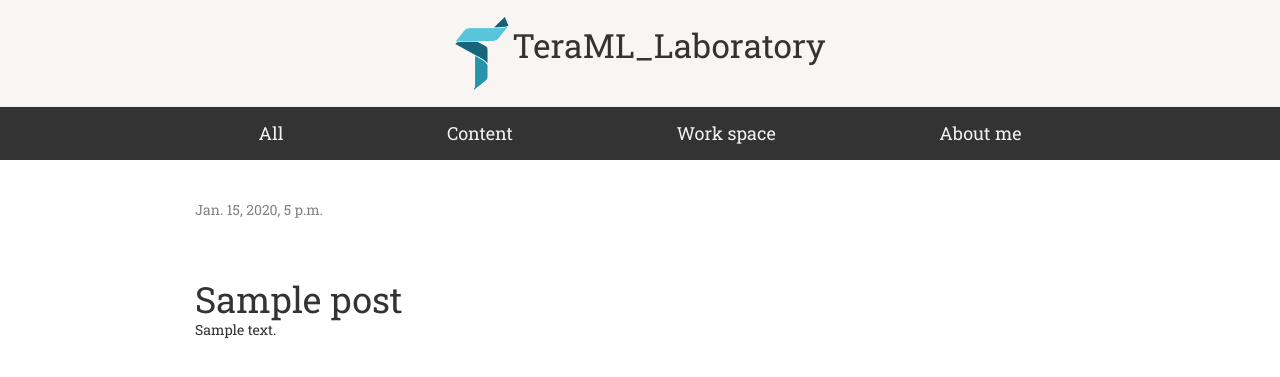
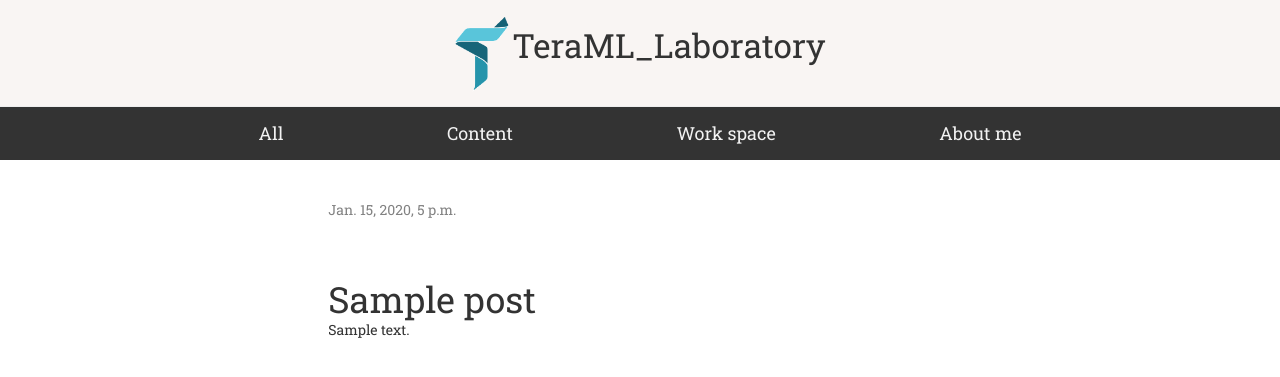
Before and after one commit to 5730279821-TA/Tera-Django-Blog, a Django app: page /post/1/ in a window 1280 px wide. Shown: the top 377 px of the page. Run offline with Django 3.2, Linux system fonts and the light colour scheme; tables that the repository leaves empty hold one stand-in row (values such as "Sample post"); some libraries are stand-ins or nearby versions.

Commit message:
Update morning

```diff
--- a/blog/static/css/blog.css
+++ b/blog/static/css/blog.css
@@ -24,6 +24,11 @@ h1 a {
 #editform{
     margin: 0 auto;
     padding-left: 140pt;
+}
+
+#detailform{
+    margin: 0 auto;
+    padding-left: 100pt;
 }
 
 .page-header {
@@ -118,6 +123,7 @@ h1, h2, h3, h4 {
 
 .post {
     margin-bottom: 70px;
+
 }
 
 .post h1 a, .post h1 a:visited {
--- a/blog/templates/blog/post_detail.html
+++ b/blog/templates/blog/post_detail.html
@@ -1,8 +1,8 @@
 {% extends 'blog/base.html' %}
 
 {% block content %}
+    <div id="detailform">
         <div class="post">
-
             {% if post.published_date %}
                 <div class="date">
                     {{ post.published_date }}
@@ -17,4 +17,6 @@
             <h1>{{ post.title }}</h1>
             <p>{{ post.text|linebreaksbr }}</p>
         </div>
+    </div>
+
 {% endblock %}
```
Lines whose indentation alone changed are shown as unchanged.
